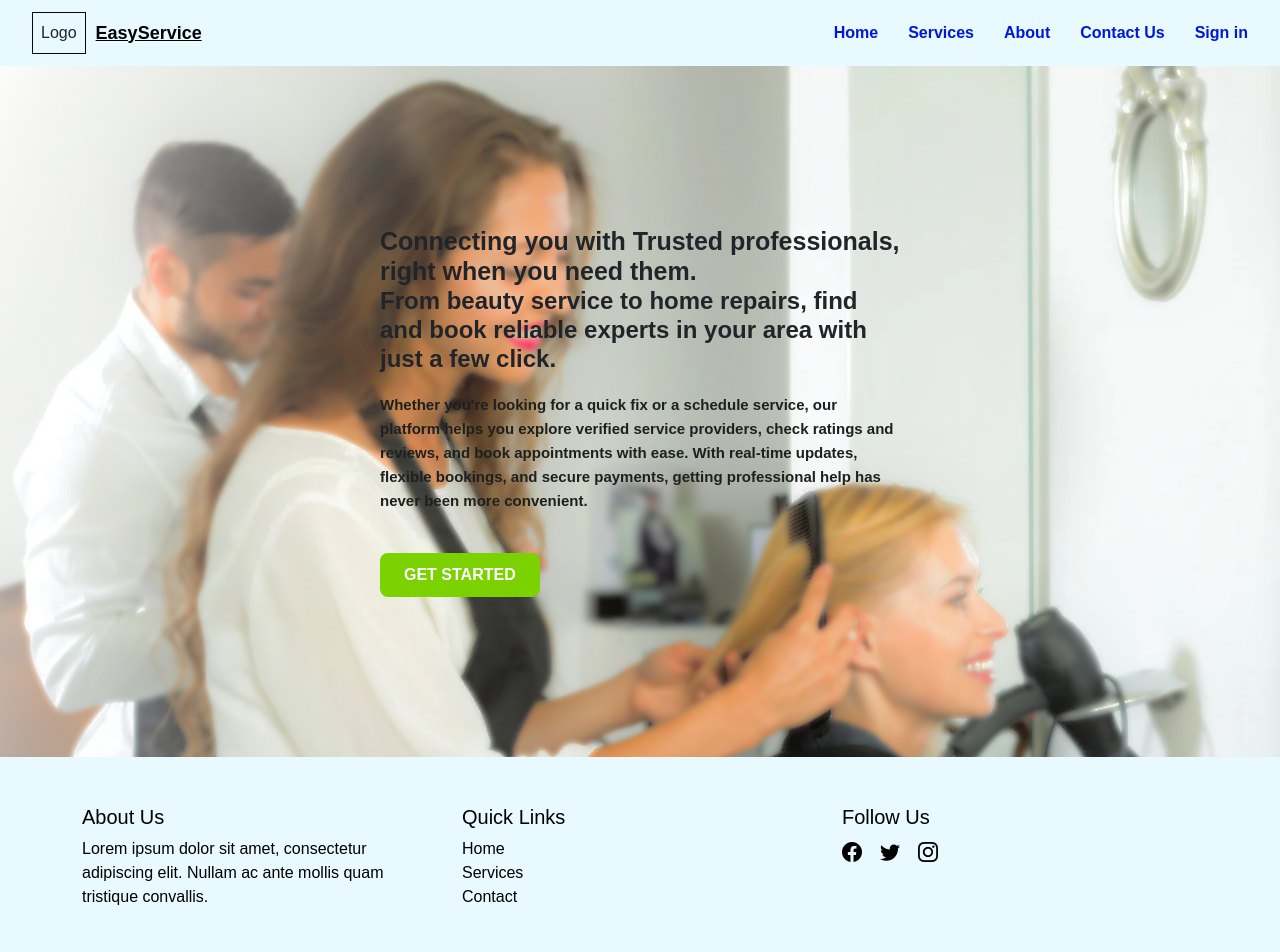
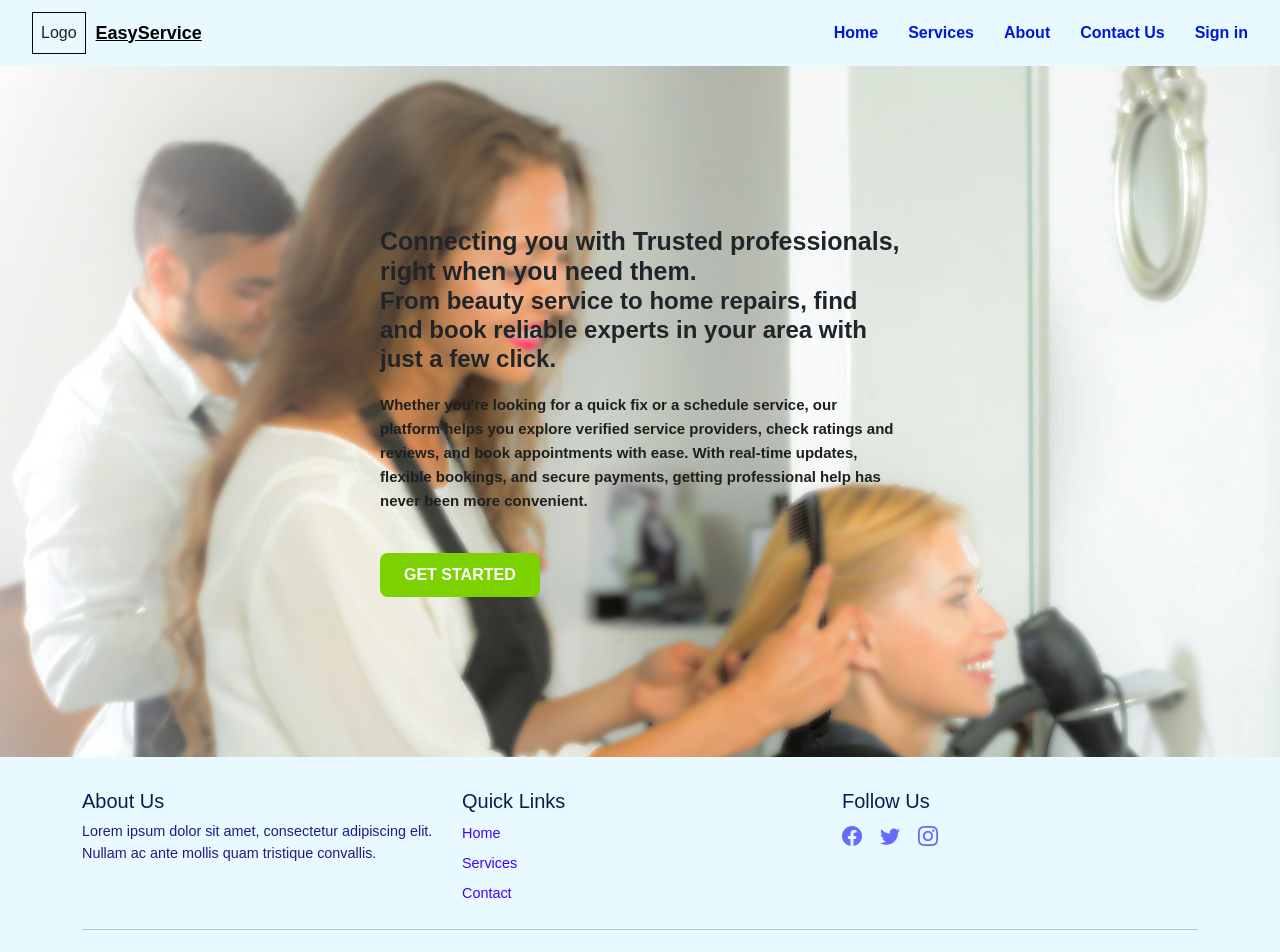
Before and after one commit to Vaishnavi2111/EasyService, a React (Vite) app in the folder hyperlocal-frontend/: page / in a window 1280 px wide. Shown: the top 952 px of the page. Built offline with nearby package versions, Linux system fonts and the light colour scheme.

Commit message:
Created ABout Us file and give it styling using external css

```diff
--- a/hyperlocal-frontend/src/components/Footer.css
+++ b/hyperlocal-frontend/src/components/Footer.css
@@ -1,14 +1,42 @@
 footer {
-  background-color: #E8F9FF;  /* Custom light blue background */
-  color: #000;                /* Dark text for contrast */
-  padding: 3rem 0;
+  background-color: #E8F9FF;
+  color: #0B1D51;
+  padding: 2rem 0 0.5rem 0; /* Reduced bottom padding */
+  margin: 0;
 }
 
-footer a {
-  color: #000;                /* Ensure links are dark too */
+footer hr {
+  margin: 0.1rem 0; /* Less space around the line */
+  border-color: #0b1d81; /* Optional: lighter line */
+}
+
+footer p {
+  margin: 0; /* Remove all default spacing */
+  padding-bottom: 0.5rem; /* Optional: slight breathing room from bottom */
+  font-size: 0.9rem;
+  color: #211C84;
 }
 
 .social-icons a {
   font-size: 1.25rem;
   margin-right: 10px;
 }
+
+.footer-links {
+  padding-left: 0;
+  margin: 0;
+}
+
+.footer-link {
+  display: inline-block;
+  font-size: 0.9rem;          /* Smaller font size */
+  color: #4300FF;             /* Dark blue link color */
+  text-decoration: none;
+  margin-bottom: 0.4rem;
+  transition: color 0.3s ease;
+}
+
+.footer-link:hover {
+  color: #0077b6;             /* Light blue on hover */
+  text-decoration: underline; /* Optional underline on hover */
+}
--- a/hyperlocal-frontend/src/components/Footer.jsx
+++ b/hyperlocal-frontend/src/components/Footer.jsx
@@ -1,11 +1,12 @@
 // src/components/Footer.jsx
 import React from 'react';
+import { Link } from 'react-router-dom';
 import './Footer.css';
 import 'bootstrap/dist/css/bootstrap.min.css';
 
 const Footer = () => {
   return (
-    <footer className="mt-auto footer">
+    <footer className="footer">
       <div className="container">
         <div className="row">
           {/* About Us */}
@@ -19,10 +20,10 @@ const Footer = () => {
           {/* Quick Links */}
           <div className="col-md-4 mb-3">
             <h5>Quick Links</h5>
-            <ul className="list-unstyled">
-              <li><a href="#" className="text-decoration-none">Home</a></li>
-              <li><a href="#" className="text-decoration-none">Services</a></li>
-              <li><a href="#" className="text-decoration-none">Contact</a></li>
+            <ul className="list-unstyled footer-links">
+              <li><Link to="/" className="footer-link">Home</Link></li>
+              <li><Link to="/services" className="footer-link">Services</Link></li>
+              <li><Link to="/contact" className="footer-link">Contact</Link></li>
             </ul>
           </div>
 
--- a/hyperlocal-frontend/src/pages/About.css
+++ b/hyperlocal-frontend/src/pages/About.css
@@ -0,0 +1,55 @@
+/* About.css */
+
+.about-section {
+  width: 100vw;
+  min-height: 100vh;
+  padding: 4rem 1rem;
+  display: flex;
+  flex-direction: column;
+  align-items: center;
+  justify-content: flex-start;
+  background-color: #E8F9FF;
+}
+
+.about-title {
+  font-size: 3rem;
+  font-weight: bold;
+  text-align: center;
+  margin-bottom: 3rem;
+}
+
+.about-title span {
+  color: #4300FF;
+}
+
+.about-container {
+  display: flex;
+  flex-direction: row;
+  align-items: center;
+  justify-content: center;
+  max-width: 1200px;
+  width: 100%;
+  gap: 3rem;
+  padding: 0 1rem;
+  flex-wrap: wrap;
+}
+
+.about-image {
+  flex: 1 1 400px;
+  display: flex;
+  justify-content: center;
+}
+
+.about-image img {
+  max-width: 100%;
+  height: auto;
+  border-radius: 12px;
+  box-shadow: 0 10px 20px rgba(0, 0, 0, 0.1);
+}
+
+.about-text {
+  flex: 1 1 500px;
+  font-size: 1.1rem;
+  line-height: 1.7;
+  color: #333;
+}
--- a/hyperlocal-frontend/src/pages/About.jsx
+++ b/hyperlocal-frontend/src/pages/About.jsx
@@ -1,12 +1,35 @@
-import React from 'react';
+import React from "react";
+import "./About.css";
 
-function About() {
+const About = () => {
   return (
-    <div style={{ padding: '2rem' }}>
-      <h2>About Us</h2>
-      <p>EasyService is your go-to platform for trusted professionals.</p>
-    </div>
+    <section className="about-section">
+      <h1 className="about-title">
+        About Our <span>Company</span>
+      </h1>
+
+      <div className="about-container">
+        <div className="about-image">
+          <img
+            src="https://images.unsplash.com/photo-1552664730-d307ca884978?auto=format&fit=crop&w=800&q=80"
+            alt="Team"
+          />
+        </div>
+
+        <div className="about-text">
+          <p>
+            At <strong>EasyService</strong>, we are redefining how local services are discovered and delivered. Whether it's a plumber, an electrician, or a beauty expert, our platform connects users with trusted professionals at the tap of a button.
+          </p>
+          <p>
+            Our mission is simple — to make booking hyperlocal services as easy, fast, and reliable as online shopping. We’re dedicated to supporting both customers and service providers through a user-friendly app, transparent pricing, and real-time tracking.
+          </p>
+          <p>
+            From scheduling to secure payments and feedback, EasyService covers everything — making it the go-to choice for households and professionals across the city.
+          </p>
+        </div>
+      </div>
+    </section>
   );
-}
+};
 
 export default About;
```
Also changed, not shown: hyperlocal-frontend/src/App.jsx (+4 -3 lines).
